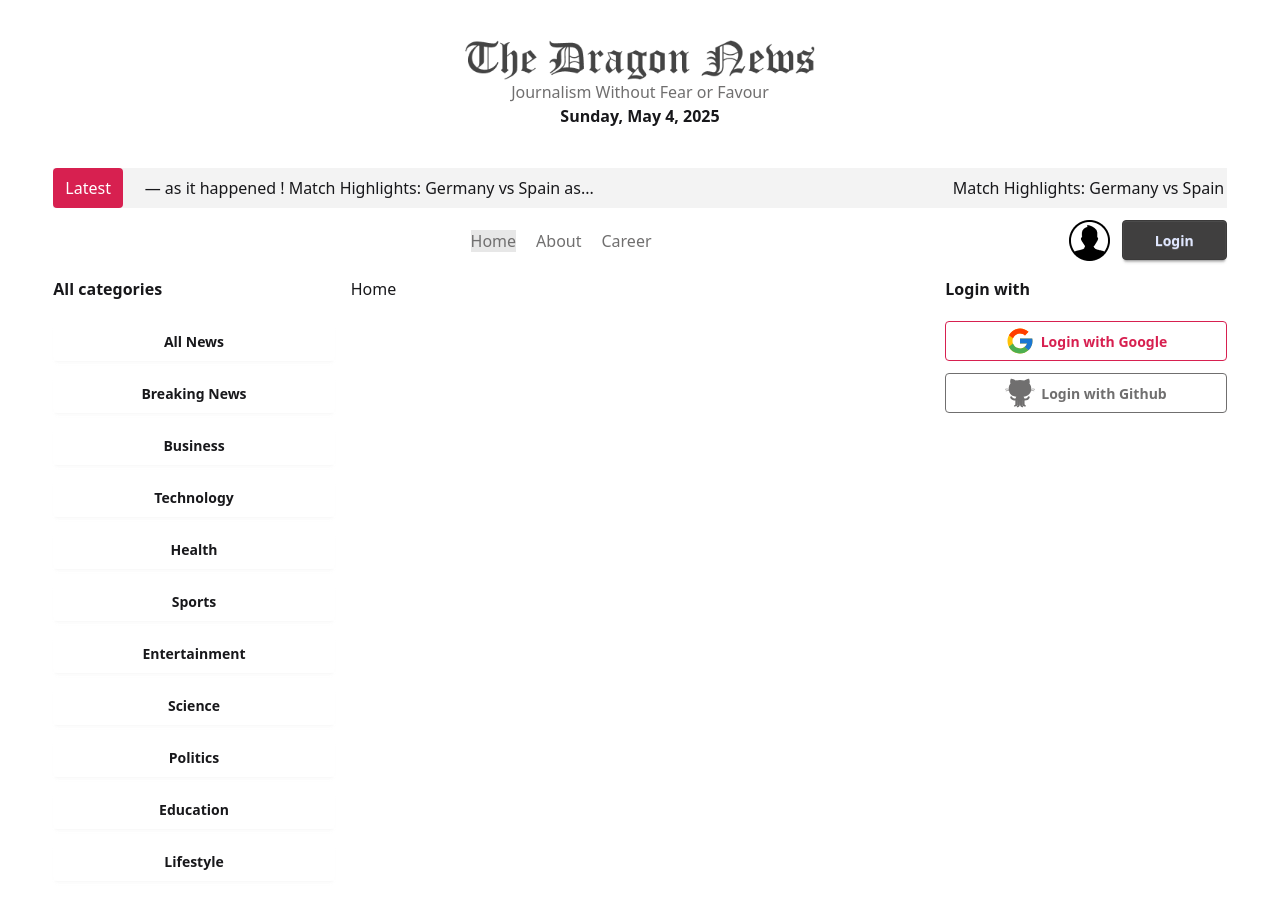
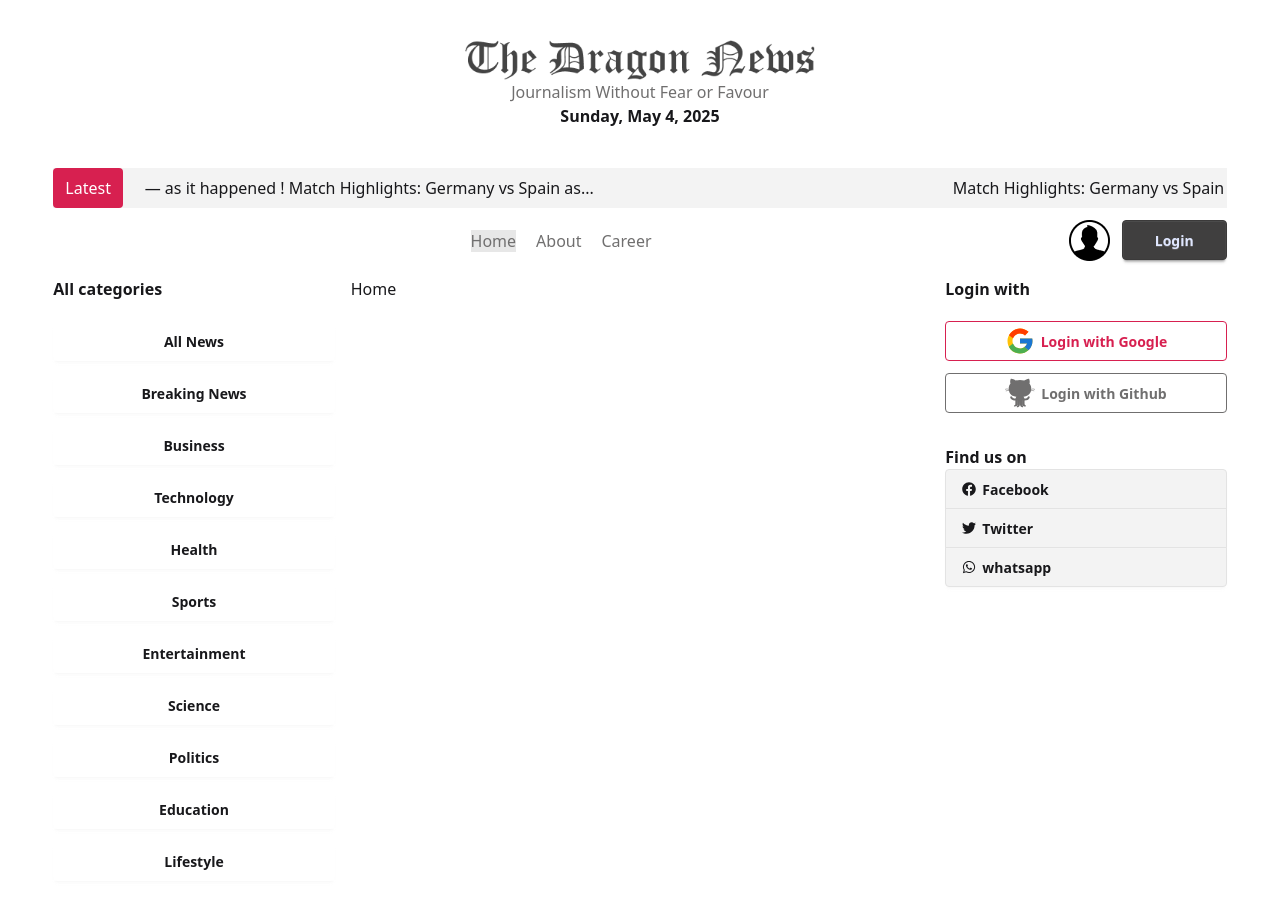
Before and after one commit to habib-676/dragon-news-codes, a React (Vite) app: page / in a window 1280 px wide. Built offline with nearby package versions, Linux system fonts and the light colour scheme.

Commit message:
social links added

```diff
--- a/src/Layouts/RightAside.jsx
+++ b/src/Layouts/RightAside.jsx
@@ -1,10 +1,12 @@
 import React from "react";
 import SocialLogin from "../components/SocialLogin";
+import FindUs from "../components/FindUs";
 
 const RightAside = () => {
   return (
-    <div>
+    <div className="space-y-8">
       <SocialLogin></SocialLogin>
+      <FindUs></FindUs>
     </div>
   );
 };
--- /dev/null
+++ b/src/components/FindUs.jsx
@@ -0,0 +1,23 @@
+import React from "react";
+import { FaFacebook, FaTwitter, FaWhatsapp } from "react-icons/fa";
+
+const FindUs = () => {
+  return (
+    <div>
+      <h2 className="font-bold">Find us on</h2>
+      <div className="join join-vertical w-full *:flex *:justify-start">
+        <button className="btn join-item">
+          <FaFacebook></FaFacebook> Facebook
+        </button>
+        <button className="btn join-item">
+          <FaTwitter></FaTwitter> Twitter
+        </button>
+        <button className="btn join-item">
+          <FaWhatsapp></FaWhatsapp> whatsapp
+        </button>
+      </div>
+    </div>
+  );
+};
+
+export default FindUs;
```
